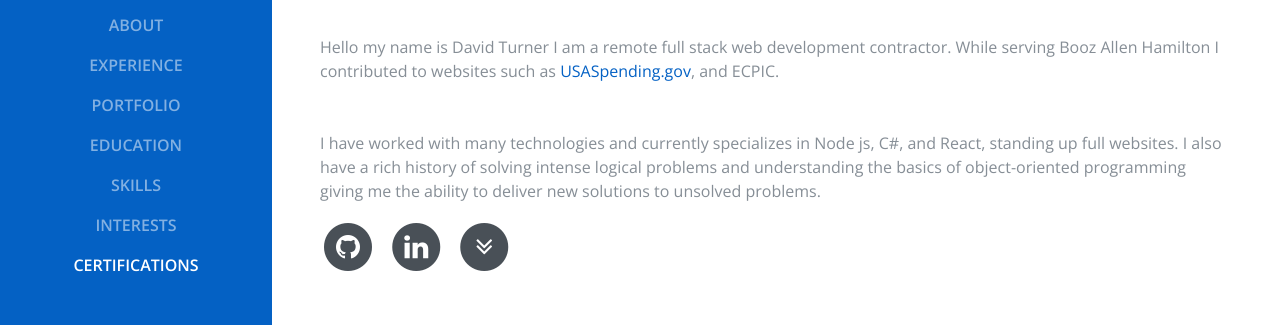
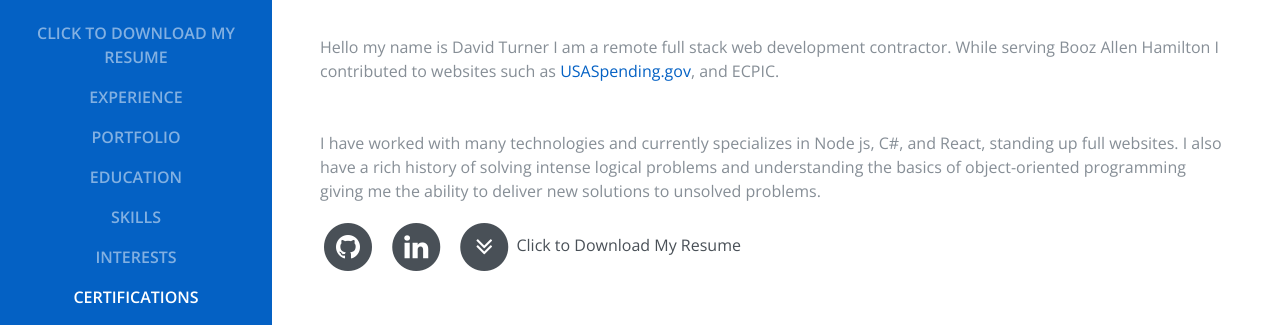
Before and after one commit to neff386/resume, a website: page public/index.html in a window 1280 px wide. Shown: the part 329-654 px from the top of the page. Drawn offline with nearby package versions, Linux system fonts and the light colour scheme; a web font is replaced by a local one.

Commit message:
added resume to toolbar & and resume text to button

```diff
--- a/public/index.html
+++ b/public/index.html
@@ -45,6 +45,9 @@
           <li class="nav-item">
             <a class="nav-link js-scroll-trigger" href="#about">About</a>
           </li>
+          <li class="nav-item">
+              <a class="nav-link js-scroll-trigger" href="./resume">Click to download my resume</a>
+            </li>
           <li class="nav-item">
             <a class="nav-link js-scroll-trigger" href="#experience">Experience</a>
           </li>
@@ -99,12 +102,15 @@
                 </a>
               </li>
               <li class="list-inline-item">
+                <div>
                 <a href="./resume" data-toggle="tooltip" title="Download Resume!">
                   <span class="fa-stack fa-lg">
                     <i class="fa fa-circle fa-stack-2x"></i>
                     <i class="fa fa-angle-double-down fa-stack-1x fa-inverse"></i>
                   </span>
+                  <span>Click to Download My Resume</span>
                 </a>
+              </div>
               </li>
           </ul>
         </div>
```
